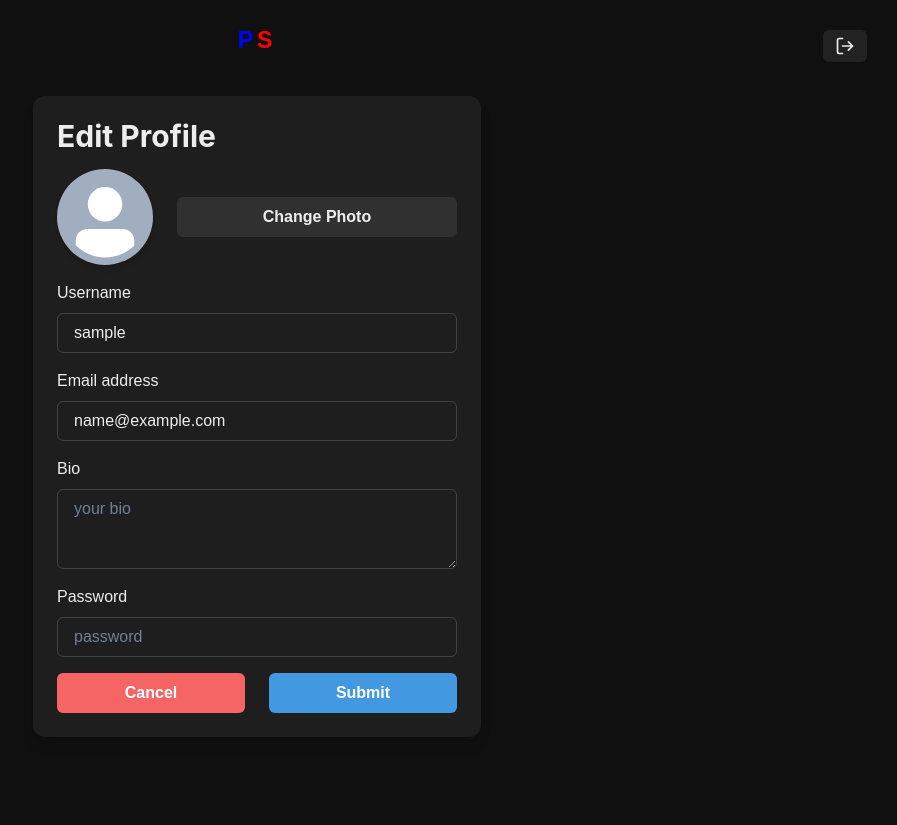
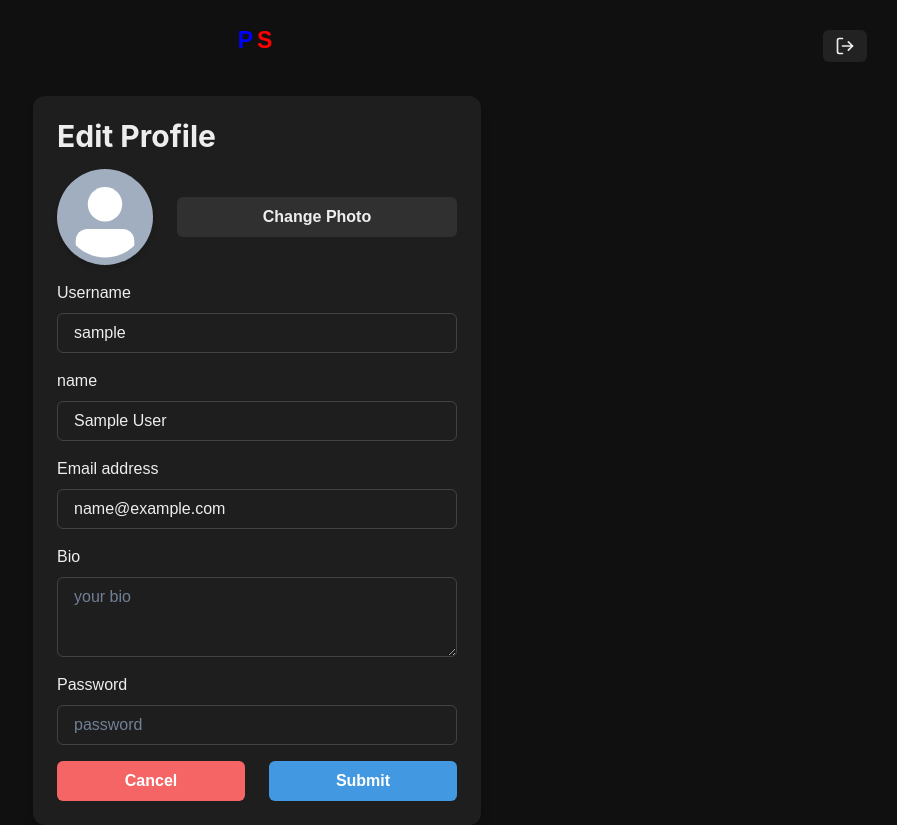
Before and after one commit to fikiap23/Posivibes-v2, a React (Vite) app in the folder frontend/: page /update in a window 1280 px wide. Shown: the whole page, without its empty margins (383-1280 px from the left). Before the commit the page ends 800 px from the top, so only its background shows below. Built offline with nearby package versions, Linux system fonts and the light colour scheme; sample sign-in values are in the browser's storage.

Commit message:
[ADD] setup cloundinary

```diff
--- a/frontend/src/pages/UpdateProfilePage.jsx
+++ b/frontend/src/pages/UpdateProfilePage.jsx
@@ -35,7 +35,34 @@ export default function UpdateProfilePage() {
   const showToast = useShowToast()
 
   const { handleImageChange, imgUrl } = usePreviewImg()
+  const handleSubmit = async (e) => {
+    e.preventDefault()
+    if (updating) return
+    setUpdating(true)
+    try {
+      const res = await fetch(`v1/api/users/update/${user.data._id}`, {
+        method: 'PUT',
+        headers: {
+          'Content-Type': 'application/json',
+        },
+        body: JSON.stringify({ ...inputs, profilePic: imgUrl }),
+      })
+      const data = await res.json() // updated user object
+      if (data.error) {
+        showToast('Error', data.error, 'error')
+        return
+      }
+      showToast('Success', 'Profile updated successfully', 'success')
+      setUser(data)
+      localStorage.setItem('user-posivibes', JSON.stringify(data))
+    } catch (error) {
+      showToast('Error', error, 'error')
+    } finally {
+      setUpdating(false)
+    }
+  }
   return (
+    <form onSubmit={handleSubmit}>
       <Flex align={'center'} justify={'center'}>
         <Stack
           spacing={4}
@@ -49,7 +76,7 @@ export default function UpdateProfilePage() {
           <Heading lineHeight={1.1} fontSize={{ base: '2xl', sm: '3xl' }}>
             Edit Profile
           </Heading>
-        <FormControl id="userName">
+          <FormControl id="profilePic">
             <Stack direction={['column', 'row']} spacing={6}>
               <Center>
                 <Avatar
@@ -71,12 +98,24 @@ export default function UpdateProfilePage() {
               </Center>
             </Stack>
           </FormControl>
-        <FormControl id="userName">
+          <FormControl id="username">
             <FormLabel>Username</FormLabel>
             <Input
               value={inputs.username}
-            onChange={(e) => setInputs({ ...inputs, username: e.target.value })}
+              onChange={(e) =>
+                setInputs({ ...inputs, username: e.target.value })
+              }
               placeholder="UserName"
+              _placeholder={{ color: 'gray.500' }}
+              type="text"
+            />
+          </FormControl>
+          <FormControl id="name">
+            <FormLabel>name</FormLabel>
+            <Input
+              value={inputs.name}
+              onChange={(e) => setInputs({ ...inputs, name: e.target.value })}
+              placeholder="name"
               _placeholder={{ color: 'gray.500' }}
               type="text"
             />
@@ -91,7 +130,7 @@ export default function UpdateProfilePage() {
               type="email"
             />
           </FormControl>
-        <FormControl id="email">
+          <FormControl id="bio">
             <FormLabel>Bio</FormLabel>
             <Textarea
               onChange={(e) => setInputs({ ...inputs, bio: e.target.value })}
@@ -104,7 +143,9 @@ export default function UpdateProfilePage() {
             <FormLabel>Password</FormLabel>
             <Input
               value={inputs.password}
-            onChange={(e) => setInputs({ ...inputs, password: e.target.value })}
+              onChange={(e) =>
+                setInputs({ ...inputs, password: e.target.value })
+              }
               placeholder="password"
               _placeholder={{ color: 'gray.500' }}
               type="password"
@@ -122,6 +163,7 @@ export default function UpdateProfilePage() {
               Cancel
             </Button>
             <Button
+              type="submit"
               bg={'blue.400'}
               color={'white'}
               w="full"
@@ -134,5 +176,6 @@ export default function UpdateProfilePage() {
           </Stack>
         </Stack>
       </Flex>
+    </form>
   )
 }
```
Also changed, not shown: 1 other file (tests, documents, lock files or other folders). Lines whose indentation alone changed are shown as unchanged.
